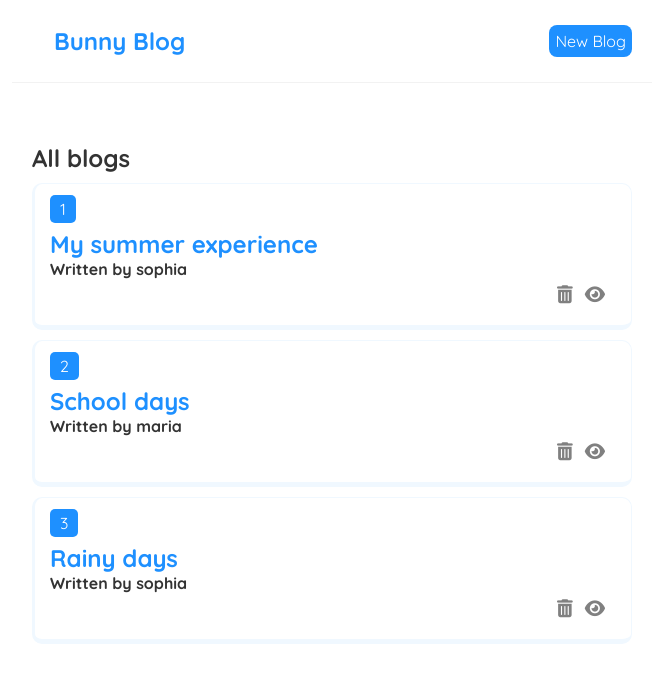
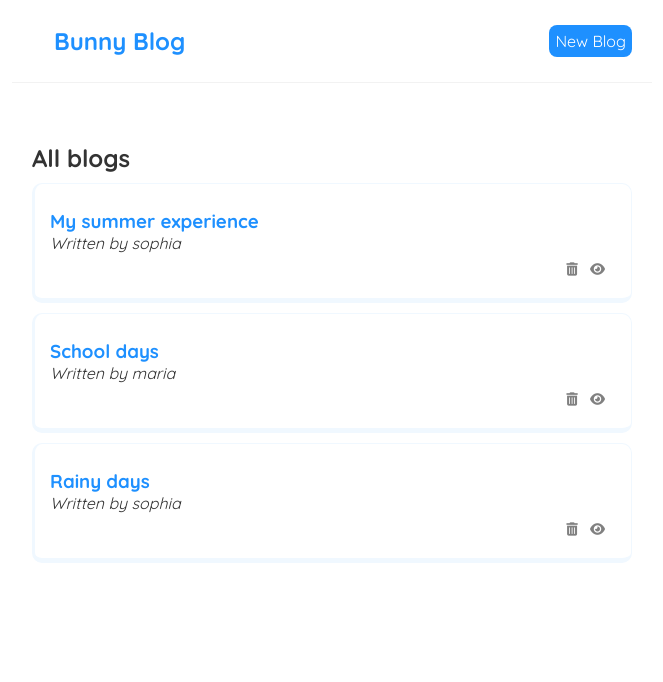
Before and after one commit to SOPHIA-MARY-R/React-Learning--Bunny-Blog, a React (Create React App) app: page / in a window 1280 px wide. Shown: the top 682 px of the page, without its empty margins (308-971 px from the left). Built offline with nearby package versions, Linux system fonts and the light colour scheme; data requests are answered from the project's data file.

Commit message:
Blog Details-useParams

```diff
--- a/src/components/BlogDetails.jsx
+++ b/src/components/BlogDetails.jsx
@@ -1,10 +1,21 @@
 import { useParams } from 'react-router-dom';
+import useFetch from '../hooks/useFetch';
 
 export default function BlogDetails(){
-    const {id} = useParams();
+    const { id } = useParams();
+    const { data : blog, error, isLoading } = useFetch('http://localhost:8000/blogs/' + id);
+
     return (
         <div className="blog-details">
-            <h1>BlogDetails - {id}</h1>
+            { error && <div style={{color: 'red'}}>{error}</div> }
+            { isLoading ? <div>Loading ...</div> : (blog && (
+                <div className="blog-content">
+                    <h1 className="blog-topic">{blog.topic}</h1>
+                    <p className="blog-author">Written by {blog.author}</p>
+                    <hr/>
+                    <div><p className="blog-body">{blog.body}</p></div>
+                </div>
+            )) }
         </div>
     );
 }
--- a/src/components/BlogList.jsx
+++ b/src/components/BlogList.jsx
@@ -6,10 +6,9 @@ export default function BlogList({blogs, title}){
             <h2>{title}</h2>
             {blogs.map((blog)=>(
                 <div className="blog-preview" key={blog.id}>
-                    <span className="blog-id">{blog.id}</span>
-                    <h2 className="blog-topic">{blog.topic}</h2>
-                    <h4>Written by {blog.author}</h4>
-                    {/* <p className="blog-body">{blog.body}</p> */}
+                    {/* <span className="blog-id">{blog.id}</span> */}
+                    <h3 className="blog-topic">{blog.topic}</h3>
+                    <p className="blog-author">Written by {blog.author}</p>
                     <div className="button-container">
                         <div className="blog-view"><Link to={`/blogs/${blog.id}`}><button className='view-btn'><i class="fa fa-eye"/></button></Link></div>
                         <div className="blog-delete"><button className='delete-btn'><i class="fa fa-trash-can"/></button></div>
--- a/src/index.css
+++ b/src/index.css
@@ -43,6 +43,14 @@
 .blog-preview:hover{
   background-color:aliceblue;
 }
+.blog-content{
+  border-top:1px solid aliceblue;
+  border-right:1px solid aliceblue;
+  border-left: 3px solid aliceblue;
+  border-bottom: 5px solid aliceblue;
+  padding: 20px;
+  border-radius: 10px;
+}
 .blog-id{
   padding: 4px 10px;
   background-color: dodgerblue;
@@ -52,6 +60,14 @@
 .blog-topic{
   color: dodgerblue;
   margin-top: 10px;
+}
+.blog-author{
+  font-style: italic;
+}
+hr{
+  margin-top: 15px;
+  margin-bottom: 15px;
+  border: 2px solid dodgerblue;
 }
 .blog-body{
   text-align: justify;
@@ -63,7 +79,6 @@
 }
 .blog-view, .blog-delete{
   float: right;
-
 }
 .view-btn, .delete-btn{
   border: none;
@@ -71,7 +86,6 @@
   cursor: pointer;
 }
 .view-btn i, .delete-btn i{
-  font-size: large;
   color: grey;
 }
 .view-btn i:hover{
```
